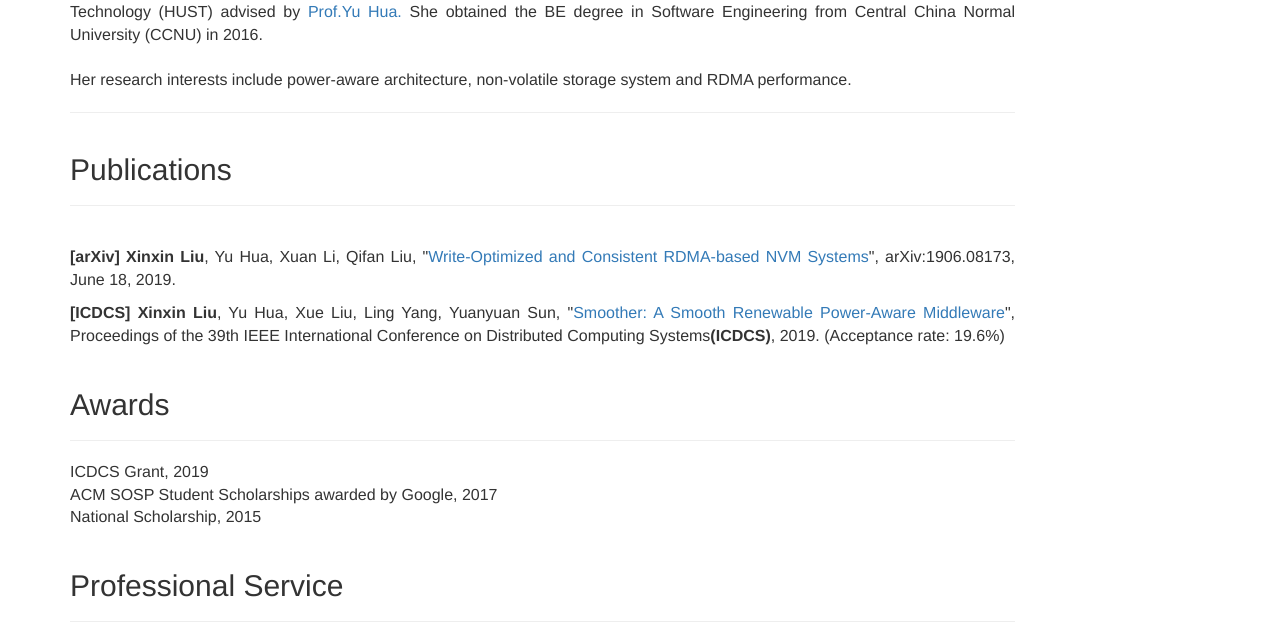
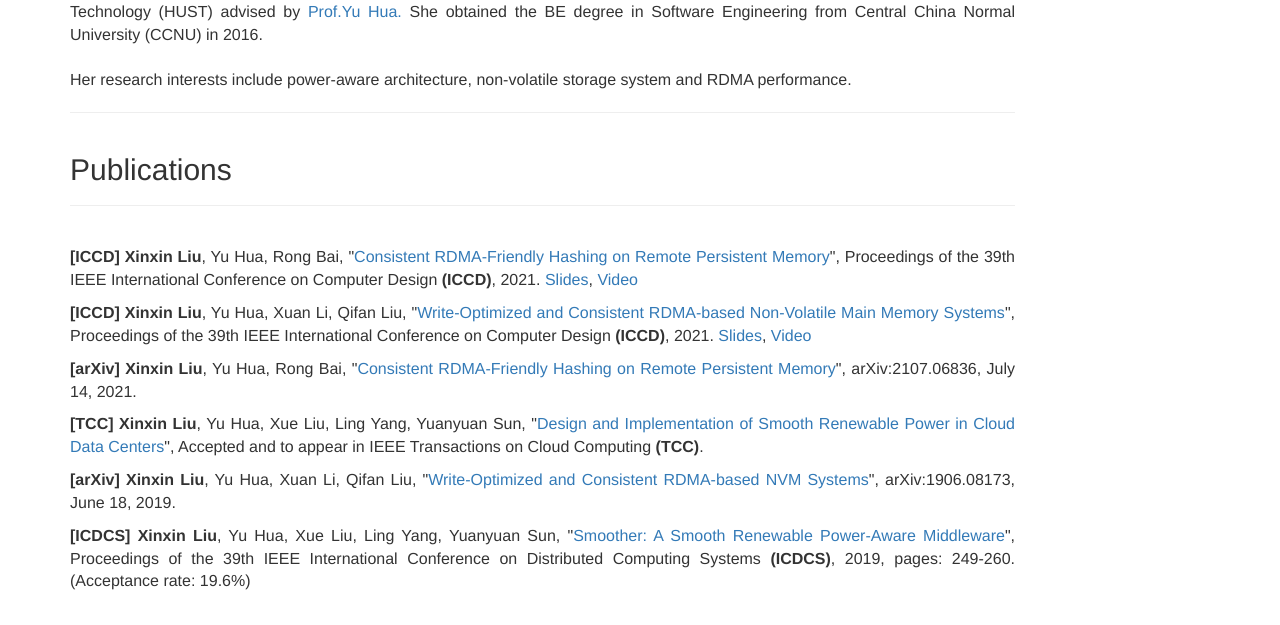
Before and after one commit to csXinxinLiu/csXinxinLiu.github.io, a plain HTML site: page index.html in a window 1280 px wide. Shown: the part 301-926 px from the top of the page. Drawn offline with nearby package versions, Linux system fonts and the light colour scheme.

Commit message:
Update index.html

```diff
--- a/index.html
+++ b/index.html
@@ -74,6 +74,26 @@
 
 		  <p style="margin-bottom: 0em">　</p>
 
+      <p align="justify"><font  size="3.0">
+        <b>[ICCD] </b>
+        <b>Xinxin Liu</b>,
+        Yu Hua, Rong Bai, &quot;<a href="liu-iccd21-hash.pdf">Consistent RDMA-Friendly Hashing on Remote Persistent Memory</a>&quot;, Proceedings of the 39th IEEE International Conference on Computer Design <b>(ICCD)</b>, 2021. <a href="liu-iccd21-hash-slide.pdf">Slides</a>, <a href="https://youtu.be/0orhnfpOAbU">Video</a> </font></p>
+
+      <p align="justify"><font  size="3.0">
+        <b>[ICCD] </b>
+        <b>Xinxin Liu</b>,
+        Yu Hua, Xuan Li, Qifan Liu, &quot;<a href="liu-iccd21-rdma.pdf">Write-Optimized and Consistent RDMA-based Non-Volatile Main Memory Systems</a>&quot;, Proceedings of the 39th IEEE International Conference on Computer Design <b>(ICCD)</b>, 2021. <a href="liu-iccd21-rdma-slide.pdf">Slides</a>, <a href="https://youtu.be/q9Wl3tDgLPI">Video</a> </font></p>
+
+        <p align="justify"><font  size="3.0">
+          <b>[arXiv] </b>
+          <b>Xinxin Liu</b>,
+          Yu Hua, Rong Bai, &quot;<a href="https://arxiv.org/abs/2107.06836">Consistent RDMA-Friendly Hashing on Remote Persistent Memory</a>&quot;, arXiv:2107.06836, July 14, 2021.  </font></p>
+
+      <p align="justify"><font  size="3.0">
+        <b>[TCC] </b>
+        <b>Xinxin Liu</b>,
+        Yu Hua, Xue Liu, Ling Yang, Yuanyuan Sun, &quot;<a href="liu-tcc2021-smooth.pdf">Design and Implementation of Smooth Renewable Power in Cloud Data Centers</a>&quot;, Accepted and to appear in IEEE Transactions on Cloud Computing <b>(TCC)</b>. </font></p>
+
 		  <p align="justify"><font  size="3.0">
             <b>[arXiv] </b>
             <b>Xinxin Liu</b>,
@@ -82,8 +102,7 @@
 		   <p align="justify"><font  size="3.0">
             <b>[ICDCS] </b>
             <b>Xinxin Liu</b>,
-            Yu Hua, Xue Liu, Ling Yang, Yuanyuan Sun, &quot;<a href="liu-icdcs2019-power.pdf">Smoother: A Smooth Renewable Power-Aware Middleware</a>&quot;,<b>
-            </b>Proceedings of the 39th IEEE International Conference on Distributed Computing Systems<b>(ICDCS)</b>, 2019. (Acceptance rate: 19.6%) </font></p>
+            Yu Hua, Xue Liu, Ling Yang, Yuanyuan Sun, &quot;<a href="liu-icdcs2019-power.pdf">Smoother: A Smooth Renewable Power-Aware Middleware</a>&quot;, Proceedings of the 39th IEEE International Conference on Distributed Computing Systems <b>(ICDCS)</b>, 2019, pages: 249-260. (Acceptance rate: 19.6%) </font></p>
 
           </div>
 
```
